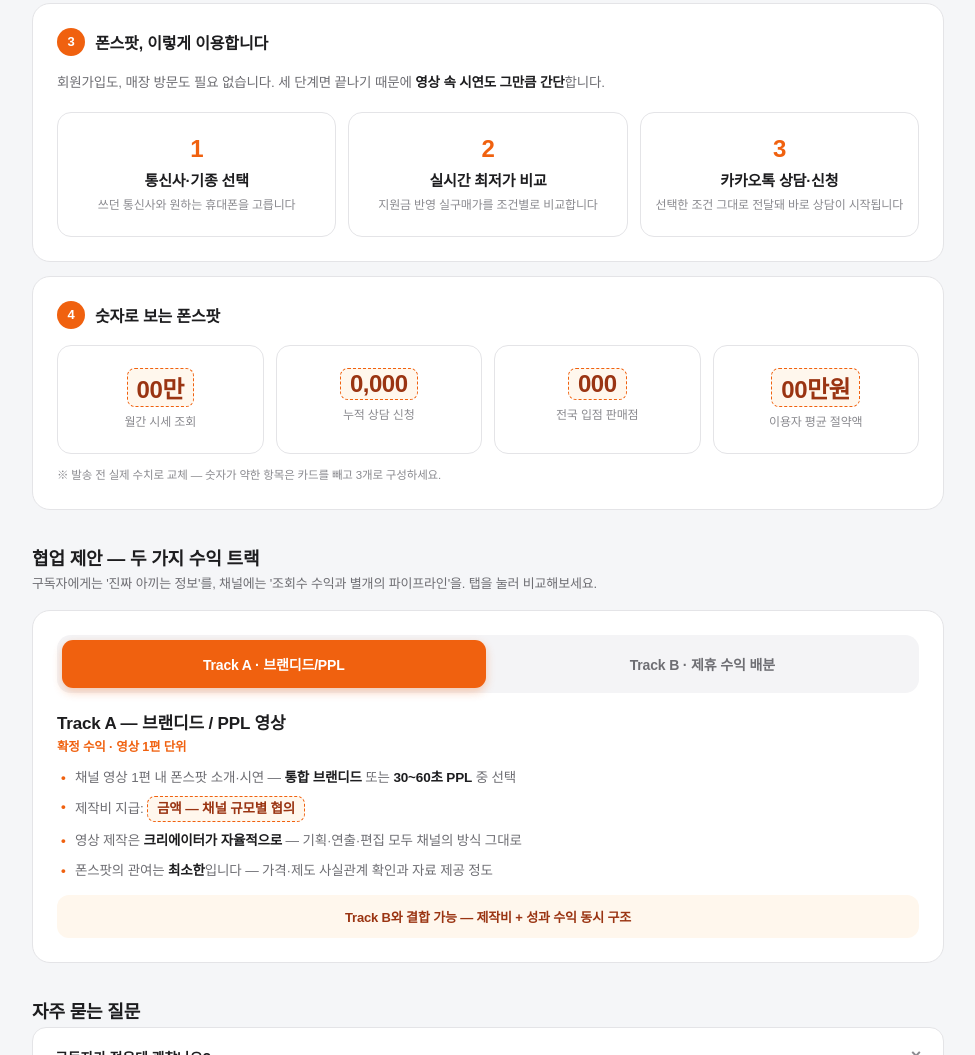
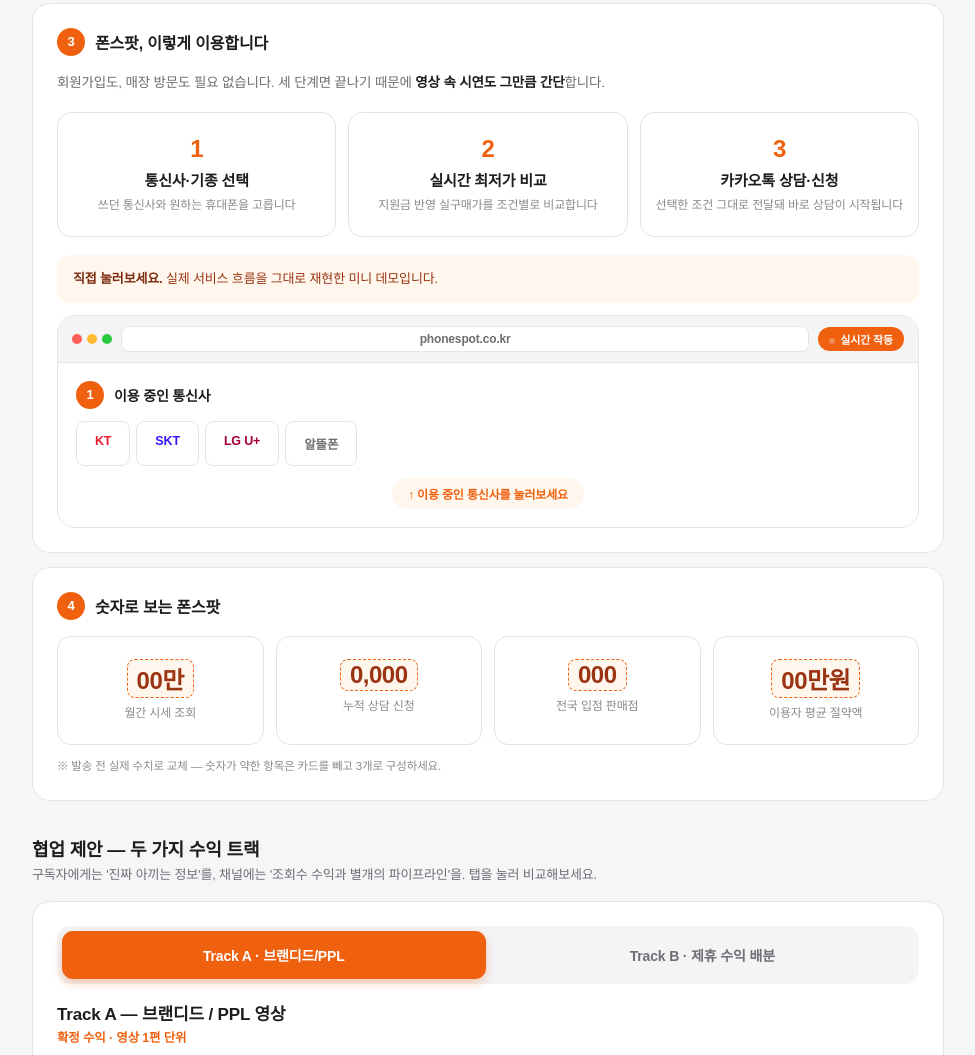
Before and after one commit to shrjsdn10/phonespot_suggestions, a plain HTML site: page index.html in a window 1280 px wide. Shown: the part 1067-2122 px from the top of the page, without its empty margins (152-1127 px from the left). Drawn offline with Linux system fonts and the light colour scheme; a web font is replaced by a local one.

Commit message:
사용법 섹션에 시세조회 미니 데모(통신사→제조사→가격비교) 추가

```diff
--- a/index.html
+++ b/index.html
@@ -261,6 +261,27 @@
       <div class="benefit"><div class="benefit-v">2</div><div class="benefit-t">실시간 최저가 비교</div><div class="benefit-s">지원금 반영 실구매가를 조건별로 비교합니다</div></div>
       <div class="benefit"><div class="benefit-v">3</div><div class="benefit-t">카카오톡 상담·신청</div><div class="benefit-s">선택한 조건 그대로 전달돼 바로 상담이 시작됩니다</div></div>
     </div>
+    <div class="hint" style="margin:18px 0 12px"><b>직접 눌러보세요.</b> 실제 서비스 흐름을 그대로 재현한 미니 데모입니다.</div>
+    <div class="demo-frame">
+      <div class="demo-bar">
+        <span class="demo-dots"><i style="background:#FF5F57"></i><i style="background:#FEBC2E"></i><i style="background:#28C840"></i></span>
+        <span class="demo-url">phonespot.co.kr</span>
+        <span class="demo-live"><span class="pd"></span>실시간 작동</span>
+      </div>
+      <div class="demo-inner">
+        <div class="step" style="margin-bottom:12px"><span class="step-no">1</span><span class="step-t" style="font-size:14px">이용 중인 통신사</span></div>
+        <div class="fee-grid" id="dCarrier"></div>
+        <div id="dStep2" style="display:none;margin-top:18px">
+          <div class="step" style="margin-bottom:12px"><span class="step-no">2</span><span class="step-t" style="font-size:14px">제조사 선택</span></div>
+          <div class="fee-grid" id="dBrand"></div>
+        </div>
+        <div id="dStep3" style="display:none;margin-top:18px">
+          <div class="step" style="margin-bottom:12px"><span class="step-no">3</span><span class="step-t" style="font-size:14px">실시간 최저가 비교</span></div>
+          <div class="price-list" id="dList"></div>
+        </div>
+        <div class="demo-hint" id="dHint"><span class="k">↑ 이용 중인 통신사를 눌러보세요</span></div>
+      </div>
+    </div>
   </div>
 
   <!-- ===== ④ 숫자 증명 ===== -->
@@ -411,6 +432,43 @@
 }
 calcRender();
 
+/* ---- 사용법 미니 데모 ---- */
+const DEMO={carrier:null,brand:null};
+const DCARRIERS=[['KT','KT','#ed1b2f'],['SKT','SKT','#3318ff'],['LGU','LG U+','#a50034'],['MVNO','알뜰폰','#6e6e73']];
+const DBRANDS=['삼성','애플'];
+const DRATIO={KT:0.44,SKT:0.39,LGU:0.41,MVNO:0.35};
+const DMODELS={
+  '삼성':[['갤럭시 S26',1254000],['갤럭시 Z플립7',1485000]],
+  '애플':[['아이폰17',1287000],['아이폰16E',990000]]
+};
+function dRender(){
+  document.getElementById('dCarrier').innerHTML=DCARRIERS.map(([v,t,c])=>
+    `<span class="fee-btn ${DEMO.carrier===v?'on':''}" style="color:${c};font-weight:800;padding:12px 18px" onclick="dSelC('${v}')">${t}</span>`).join('');
+  const s2=document.getElementById('dStep2'), s3=document.getElementById('dStep3'), h=document.getElementById('dHint');
+  s2.style.display=DEMO.carrier?'block':'none';
+  if(DEMO.carrier){
+    document.getElementById('dBrand').innerHTML=DBRANDS.map(b=>
+      `<span class="fee-btn ${DEMO.brand===b?'on':''}" style="padding:12px 22px" onclick="dSelB('${b}')">${b}</span>`).join('');
+  }
+  s3.style.display=(DEMO.carrier&&DEMO.brand)?'block':'none';
+  if(DEMO.carrier&&DEMO.brand){
+    const r=DRATIO[DEMO.carrier];
+    document.getElementById('dList').innerHTML=DMODELS[DEMO.brand].map(([n,pr])=>{
+      const real=Math.max(0,pr-Math.round(pr*r/1000)*1000);
+      const pct=Math.round((1-real/pr)*100);
+      return `<div class="price-row" onclick="alert('실제 사이트에서는 요금제·가입유형별 상세 비교와 카카오톡 상담으로 이어집니다.\\n\\nphonespot.co.kr')">
+        <div class="pr-mock"></div>
+        <div class="pr-body"><div class="pr-name">${n}<span class="mfr">${DEMO.brand}</span></div>
+        <div class="pr-lo">출고가 <span style="text-decoration:line-through">${won(pr)}</span> → 최저 <b>${won(real)}~</b> <span style="color:var(--red);font-weight:800">${pct}%↓</span></div></div>
+        <span class="pr-chev">›</span></div>`;
+    }).join('');
+  }
+  h.innerHTML='<span class="k">'+(!DEMO.carrier?'↑ 이용 중인 통신사를 눌러보세요':(!DEMO.brand?'↑ 제조사를 선택해보세요':'↑ 통신사를 바꾸면 가격이 실시간으로 다시 계산됩니다'))+'</span>';
+}
+function dSelC(v){DEMO.carrier=v;dRender();}
+function dSelB(v){DEMO.brand=v;dRender();}
+dRender();
+
 /* ---- FAQ ± ---- */
 function fixFaq(){
   document.querySelectorAll('#faqList .faq').forEach(f=>{
```
